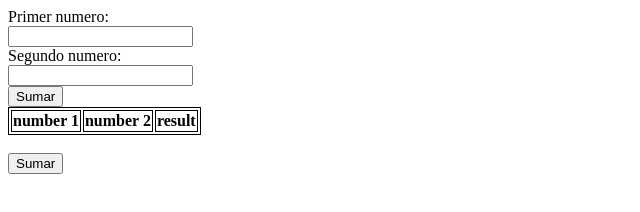
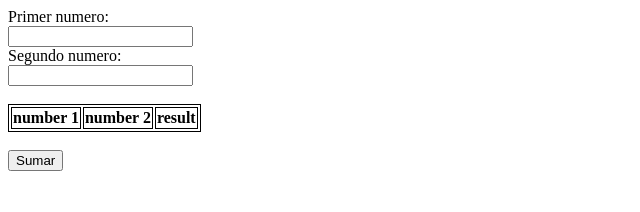
Before and after one commit to jmmas123/finalprogra2, a plain HTML site: page ejercicio3/index.html in a window 1280 px wide. Shown: the whole page, without its empty margins (0-640 px from the left). Drawn offline with Linux system fonts and the light colour scheme.

Commit message:
final files

```diff
--- a/ejercicio3/index.html
+++ b/ejercicio3/index.html
@@ -18,7 +18,6 @@
         <label for="num2">Segundo numero:</label><br>
         <input type="number" id="num2" name="num2">
       </form>
-      <button id="sum" onclick="Sum()">Sumar</button>
       <br>
       <table id="data">
         <tr>
```
